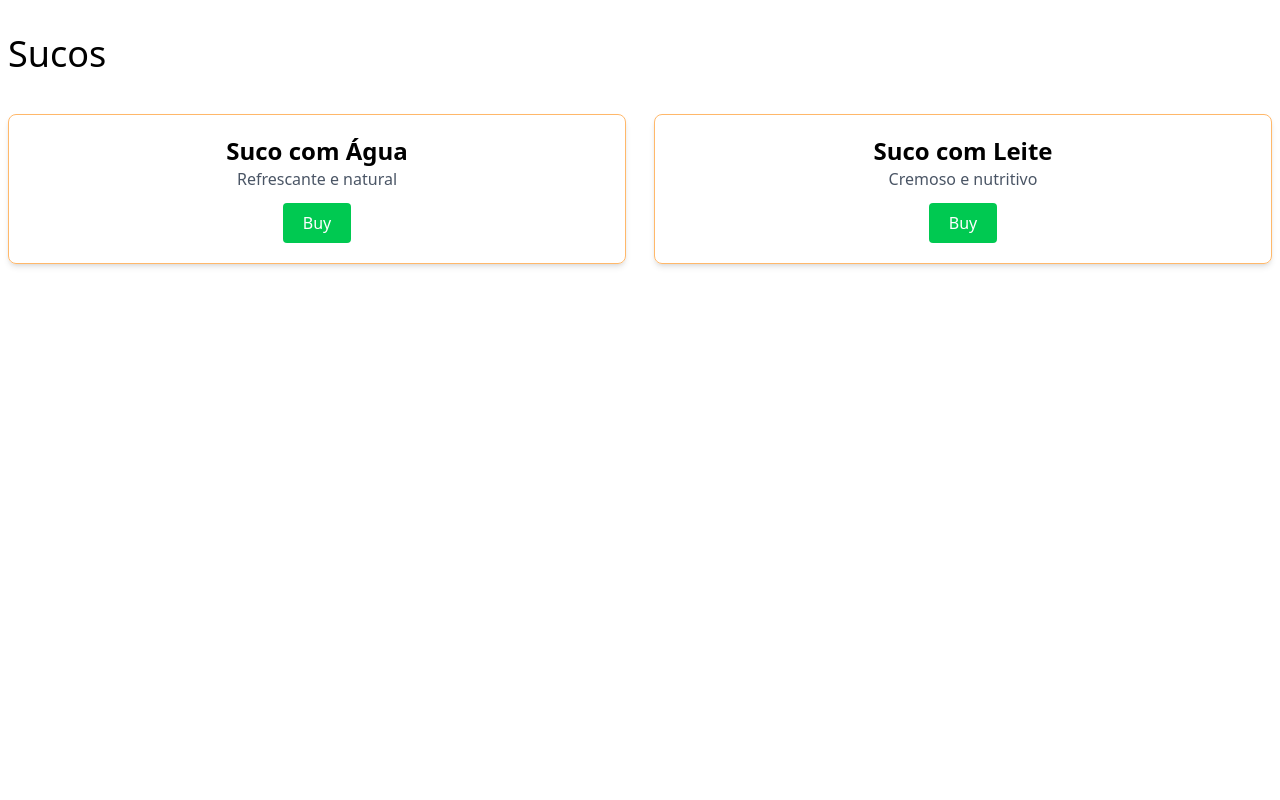
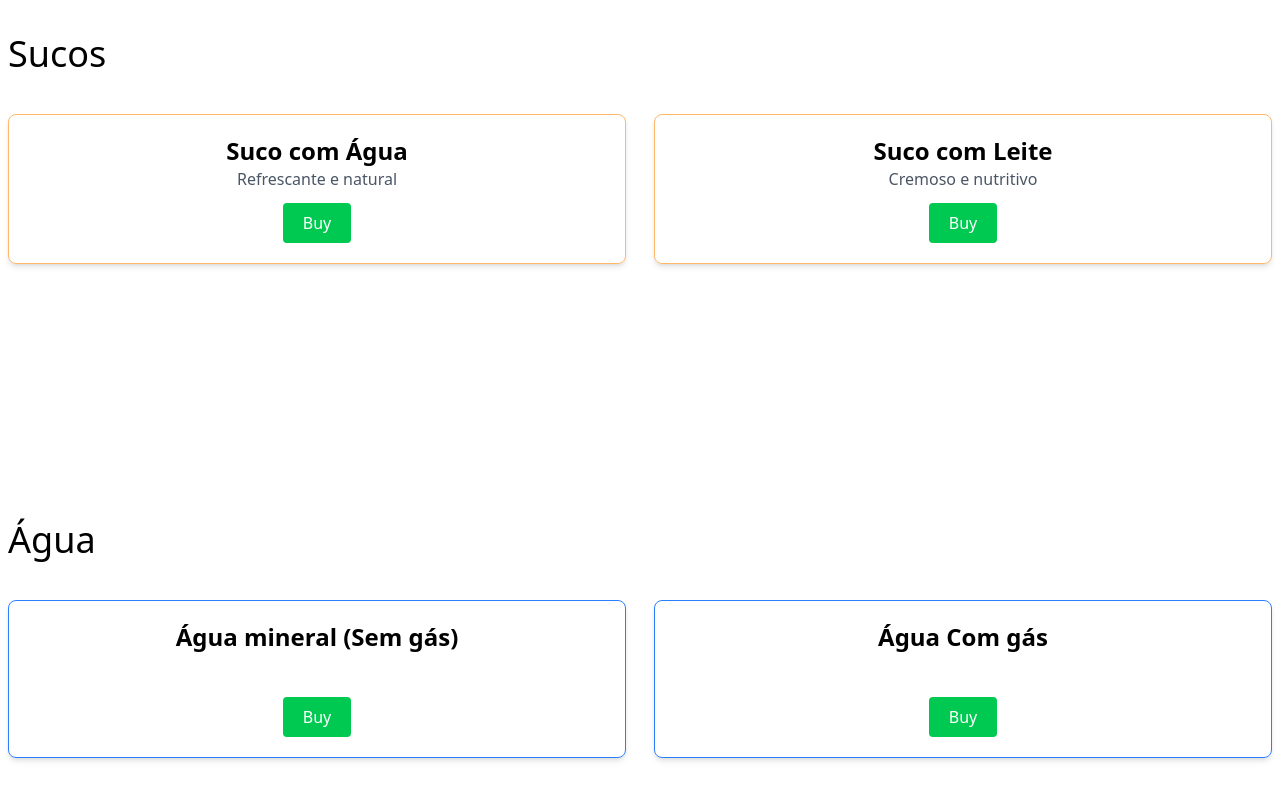
Before and after one commit to Arggusx/onlineMenu, a React (Vite) app: page / in a window 1280 px wide. Shown: the part 2598-3398 px from the top of the page. Before the commit the page ends 3022 px from the top, so only its background shows below. Built offline with nearby package versions, Linux system fonts and the light colour scheme.

Commit message:
Adiciona nova opção de bebida

```diff
--- a/src/Menu.tsx
+++ b/src/Menu.tsx
@@ -70,14 +70,12 @@ const Menu: React.FC = () => {
 
       {/* SUCOS */}
 
-
-
-      {/* SUCOS */}
       <h2 id="suco" className="text-3xl md:text-4xl mt-30 mb-10 mx-auto max-w-7xl px-2 pt-24">
         Sucos
       </h2>
 
-      {/* Exibição das duas opções iniciais */}
+      {/* Exibição das opções "com Água" e "com Leite" */}
+
       {!selectedJuiceType && (
         <div className="grid grid-cols-1 md:grid-cols-2 mb-40 gap-7 mx-auto max-w-7xl px-2">
           {/* Suco com Água */}
@@ -93,6 +91,7 @@ const Menu: React.FC = () => {
           </div>
 
           {/* Suco com Leite */}
+
           <div className=" border border-orange-300 p-5 rounded-lg shadow-md text-center">
             <h3 className="text-2xl font-bold">Suco com Leite</h3>
             <p className="text-gray-600">Cremoso e nutritivo</p>
@@ -106,7 +105,8 @@ const Menu: React.FC = () => {
         </div>
       )}
 
-      {/* Exibição das polpas disponíveis */}
+      {/* EXIBIÇÃO DAS POLPAS */}
+
       {selectedJuiceType && (
         <>
           <button
@@ -129,6 +129,31 @@ const Menu: React.FC = () => {
           </main>
         </>
       )}
+
+      {/* ÁGUAS */}
+
+      <h2 id="sobremesa" className="text-3xl md:text-4xl mt-30 mb-10 mx-auto max-w-7xl px-2 pt-24">
+        Água
+      </h2>
+
+      {!selectedJuiceType && (
+        <div className="grid grid-cols-1 md:grid-cols-2 mb-40 gap-7 mx-auto max-w-7xl px-2">
+          {/* ÁGUA SEM GÁS */}
+          <div className="border p-5 border-blue-500 rounded-lg shadow-md text-center">
+            <h3 className="text-2xl font-bold">Água mineral (Sem gás)</h3>
+            <p className="text-white text-2xl">R$ 3,00</p>
+            <button className="mt-3 px-5 py-2 bg-green-500 text-white rounded">Buy</button>
+          </div>
+
+          {/* ÁGUA COM GÁS */}
+
+          <div className=" border border-blue-500 p-5 rounded-lg shadow-md text-center">
+            <h3 className="text-2xl font-bold">Água Com gás</h3>
+            <p className="text-white text-2xl">R$ 5,00</p>
+            <button className="mt-3 px-5 py-2 bg-green-500 text-white rounded">Buy</button>
+          </div>
+        </div>
+      )}
     </section>
   );
 };
--- a/src/itensData.tsx
+++ b/src/itensData.tsx
@@ -177,6 +177,20 @@ const menuItems = [
         type: "suco",
         juiceType: "leite"
     },
+    {
+        name: "Água",
+        description: "Água mineral",
+        price: 7.99, image: "src/assets/logo/logo.png",
+        type: "agua",
+        juiceType: "mineral"
+    },
+    {
+        name: "Água",
+        description: "Água com gás",
+        price: 7.99, image: "src/assets/logo/logo.png",
+        type: "agua",
+        juiceType: "mineral"
+    },
   ];
 
   export default menuItems;
```
